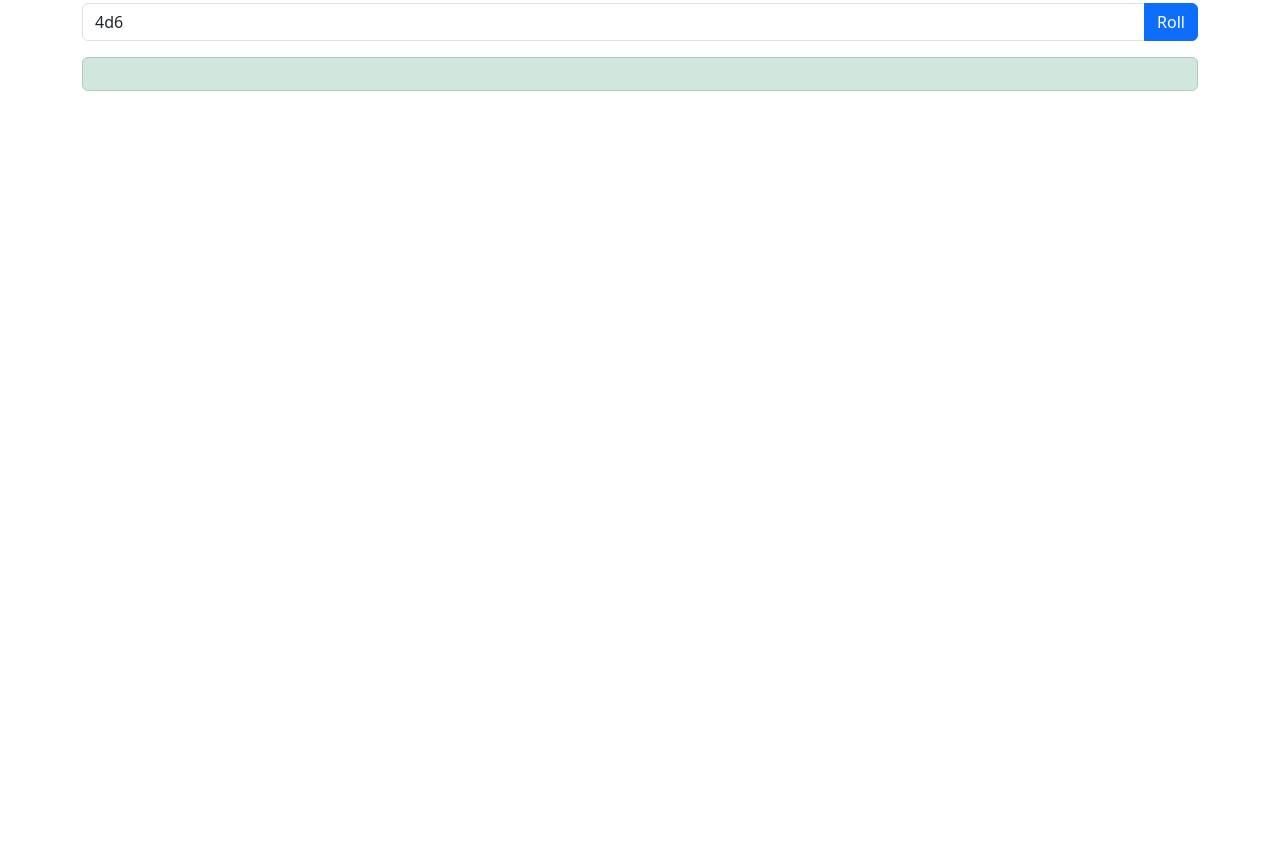
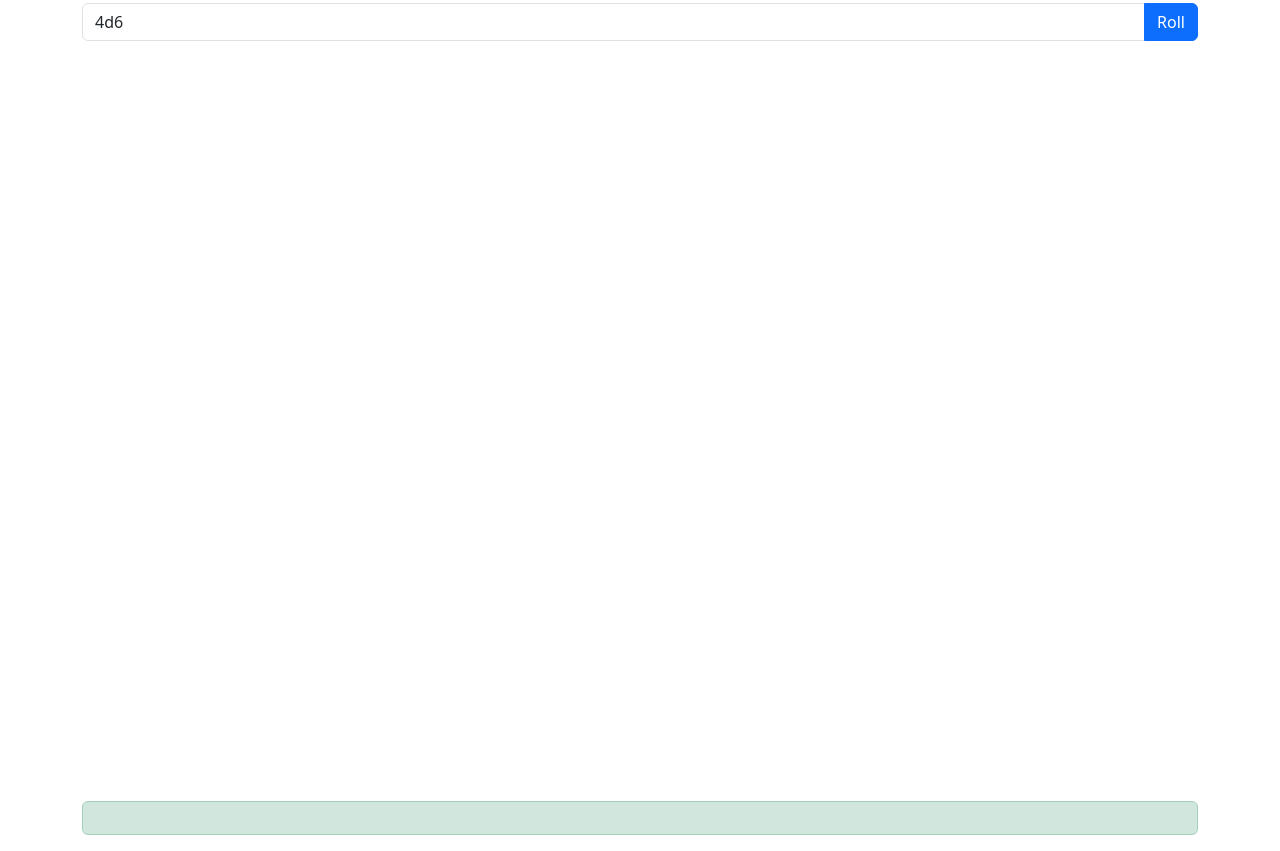
Before and after one commit to kari/dice-roll, a website built with Parcel: page src/index.html in a window 1280 px wide. Both pictures are taken after a click on the button "Roll". Shown: the part 53-904 px from the top of the page. Before the commit the page ends 800 px from the top, so only its background shows below. Built offline with nearby package versions, Linux system fonts and the light colour scheme; what @dice-roller/rpg-dice-roller would draw is missing.

Commit message:
import d3, create svg for graphs

```diff
--- a/package.json
+++ b/package.json
@@ -1,6 +1,7 @@
 {
   "devDependencies": {
     "@parcel/transformer-sass": "^2.8.3",
+    "@types/d3": "^7.4.0",
     "buffer": "^5.7.1",
     "crypto-browserify": "^3.12.0",
     "events": "^3.3.0",
@@ -12,7 +13,8 @@
   "dependencies": {
     "@dice-roller/rpg-dice-roller": "^5.2.1",
     "@popperjs/core": "^2.11.7",
-    "bootstrap": "^5.3.0-alpha3"
+    "bootstrap": "^5.3.0-alpha3",
+    "d3": "^7.8.4"
   },
   "scripts": {
     "start": "parcel serve src/index.html --public-url / --dist-dir dist",
--- a/src/index.html
+++ b/src/index.html
@@ -15,6 +15,8 @@
           <input type="text" class="form-control" placeholder="4d6" value="4d6">
           <button type="submit" class="btn btn-primary">Roll</button>
         </div>
+        <div class="histograms"></div>
+        <div class="results"></div>
       </form>
     </div>
   </body>
--- a/src/ts/main.ts
+++ b/src/ts/main.ts
@@ -1,9 +1,10 @@
 import * as rpgDiceRoller from '@dice-roller/rpg-dice-roller';
 // import * as bootstrap from 'bootstrap'
+import * as d3 from "d3";
 
 const rollWorker = new Worker(new URL("worker.ts", import.meta.url), {type: 'module'}); // new URL for Parcel
 
-function roll(e:Event) {
+function rollSubmit(e:Event) {
     e.preventDefault();
 
     const input = (document.querySelector("div.dice-roller input") as HTMLInputElement).value;
@@ -18,8 +19,29 @@ function roll(e:Event) {
         output.setAttribute("class", "alert alert-success");
         output.appendChild(document.createTextNode(roll.output));
 
-        const form = document.querySelector("form")!
-        form.parentNode!.insertBefore(output, form.nextSibling);
+        const results = document.querySelector("div.results")!
+        const firstResult = results.firstChild;
+        results.insertBefore(output, firstResult);
+
+        // FIXME: remove elements from results if over X results
+
+        // FIXME: delete or zero out histograms
+        const height = 300;
+        const width = 450;
+        const margin = { top: 0, bottom: 20, left: 30, right: 20 };
+
+        const svg = d3
+            .select("div.histograms")
+            .append("svg")
+            .attr("viewBox", [0, 0, width, height])
+            .append("g")
+            .attr("transform", `translate(${margin.left},${margin.top})`);
+
+        /*
+        https://medium.com/@louisemoxy/a-simple-way-to-make-d3-js-charts-svgs-responsive-7afb04bc2e4b
+        https://d3-graph-gallery.com/graph/histogram_basic.html
+        https://observablehq.com/@d3/histogram
+        */
 
     }
     catch(error) {
@@ -27,13 +49,14 @@ function roll(e:Event) {
     }
 }
 
-document.querySelector("form")!.addEventListener("submit", roll);
+document.querySelector("form")!.addEventListener("submit", rollSubmit);
 rollWorker.onmessage = (e: MessageEvent) => {
     console.log("Got message from worker")
     const [ type, data ] = e.data;
     switch (type) {
         case "rollLog":
             console.log(data);
-            // create/update histogram
+            // update histogram
+
     }
 }
```
Also changed, not shown: 1 other file.
